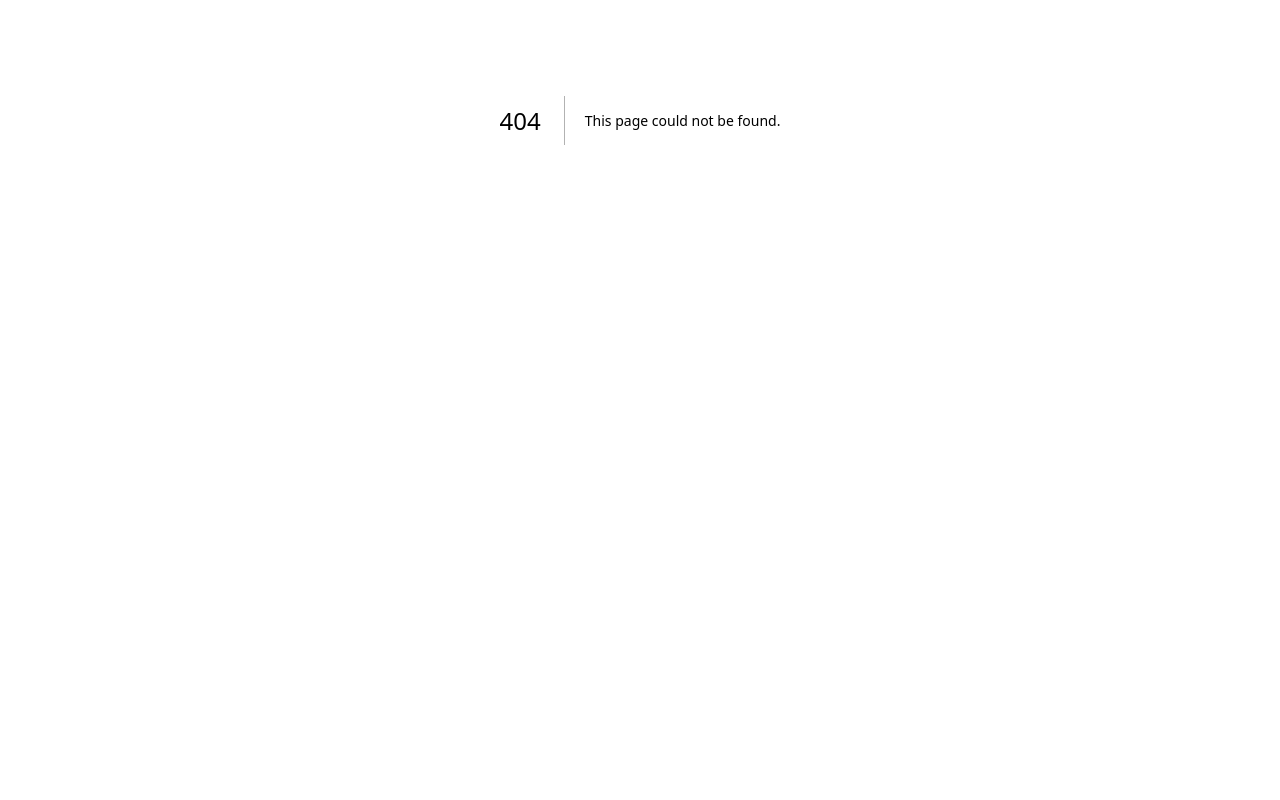
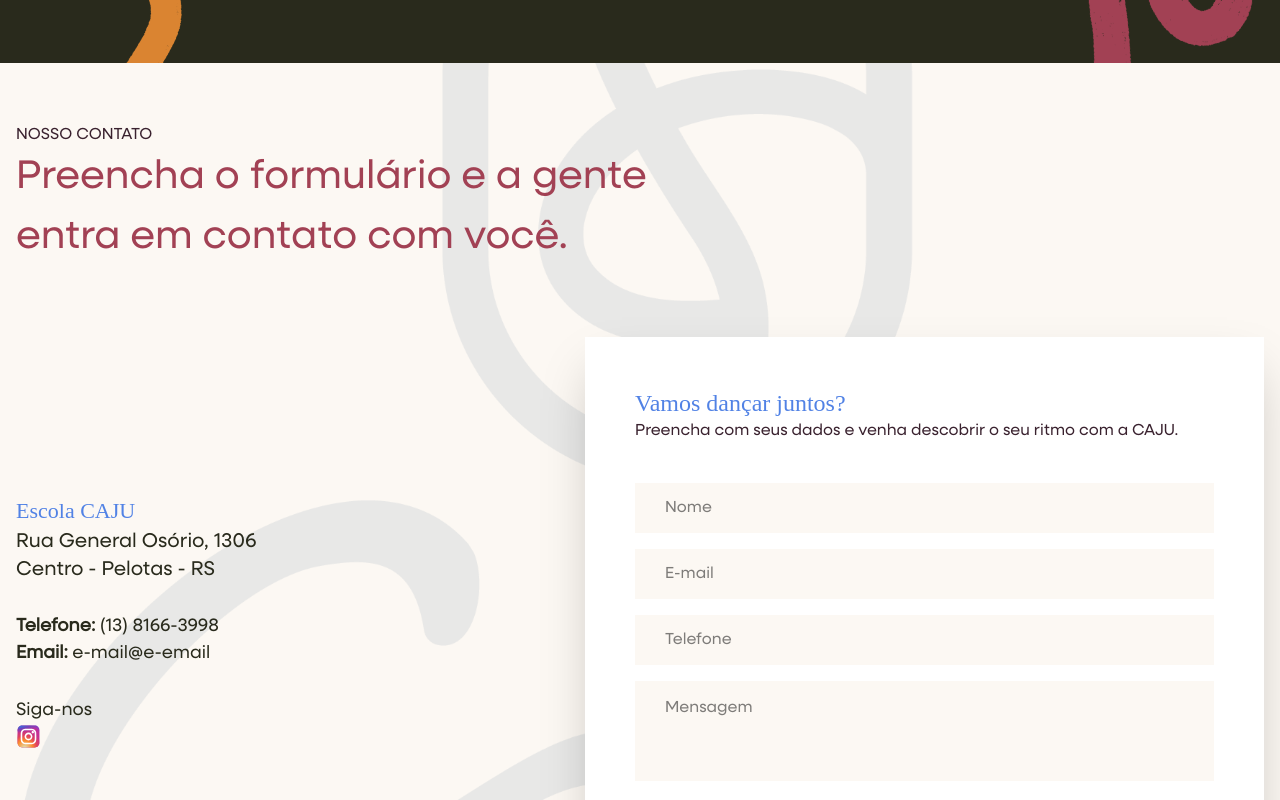
Before and after one commit to xgustavosz/cajunewlp, a Next.js app: page /contato in a window 1280 px wide. Before the commit this address had no page. Shown: the part 280-1080 px from the top of the page. Before the commit the page ends 800 px from the top, so only its background shows below. Built offline with nearby package versions, Linux system fonts and the light colour scheme; a web font is replaced by a local one.

Commit message:
:sparkles: create contact page

```diff
--- /dev/null
+++ b/src/app/contato/page.tsx
@@ -0,0 +1,7 @@
+import ContactPage from "@/components/layout/ContactPage";
+
+export default function Contato() {
+    return (
+        <ContactPage />
+    )
+}
--- a/src/app/layout.tsx
+++ b/src/app/layout.tsx
@@ -10,8 +10,8 @@ const poppins = Poppins({
 })
 
 export const metadata: Metadata = {
-  title: "Create Next App",
-  description: "Generated by create next app",
+  title: "Caju",
+  description: "Caju Landing Page",
 };
 
 export default function RootLayout({
--- a/src/components/AboutAlbum.tsx
+++ b/src/components/AboutAlbum.tsx
@@ -3,7 +3,7 @@ import Container from "./Container";
 
 export default function AboutAlbum() {
     return (
-        <div className="bg-[#CAD36B] py-10 px-4 md:px-10">
+        <div className="bg-[#CAD36B] pt-10 pb-[118px] px-4 md:px-10">
             <Container>
                 <div className="text-center mb-10">
                     <p className="text-[1.25rem] uppercase font-medium text-[#3A222F] tracking-wider">Do sonho à cena</p>
--- a/src/components/layout/About.tsx
+++ b/src/components/layout/About.tsx
@@ -24,7 +24,7 @@ export default function About({ hasButton }: AboutProps) {
                             Onde a dança é abrigo, expressão e encontro
                         </p>
                         {!hasButton && (
-                            <Link href="/sobre" passHref className="w-full max-w-60 mx-auto">
+                            <Link href="/sobre" passHref className="w-full max-w-60">
                                 <button className="relative z-10 bg-[#DA8331] max-w-60 w-full text-white px-4 py-2 rounded-sm cursor-pointer hover:bg-[#A24154] transition-colors">
                                     Veja mais
                                 </button>
--- a/src/components/layout/Class.tsx
+++ b/src/components/layout/Class.tsx
@@ -18,13 +18,13 @@ export default function Class() {
     const [isEnd, setIsEnd] = useState(false);
 
     const classes = [
-        { title: 'Cajuzinho Class', imageUrl: '/classImage01.jpg', buttonLink: '#' },
-        { title: 'Petit Caju', imageUrl: '/classImage02.jpg', buttonLink: '#' },
-        { title: 'Jazz Dance', imageUrl: '/classImage02.jpg', buttonLink: '#' },
-        { title: 'Jazz Dance Júnior', imageUrl: '/classImage01.jpg', buttonLink: '#' },
-        { title: 'Jazz Dance Júnior', imageUrl: '/classImage01.jpg', buttonLink: '#' },
-        { title: 'Jazz Dance Júnior', imageUrl: '/classImage01.jpg', buttonLink: '#' },
-        { title: 'Jazz Dance Júnior', imageUrl: '/classImage01.jpg', buttonLink: '#' },
+        { title: 'Cajuzinho Class', imageUrl: '/classImage01.jpg', buttonLink: '/eventos' },
+        { title: 'Petit Caju', imageUrl: '/classImage02.jpg', buttonLink: '/eventos' },
+        { title: 'Jazz Dance', imageUrl: '/classImage02.jpg', buttonLink: '/eventos' },
+        { title: 'Jazz Dance Júnior', imageUrl: '/classImage01.jpg', buttonLink: '/eventos' },
+        { title: 'Jazz Dance Júnior', imageUrl: '/classImage01.jpg', buttonLink: '/eventos' },
+        { title: 'Jazz Dance Júnior', imageUrl: '/classImage01.jpg', buttonLink: '/eventos' },
+        { title: 'Jazz Dance Júnior', imageUrl: '/classImage01.jpg', buttonLink: '/eventos' },
     ];
 
     useEffect(() => {
--- /dev/null
+++ b/src/components/layout/ContactPage.tsx
@@ -0,0 +1,15 @@
+import PageTitle from "../PageTitle";
+import Footer from "./Footer";
+import FormContact from "./FormContact";
+import Header from "./Header";
+
+export default function ContactPage() {
+    return (
+        <div>
+            <Header />
+            <PageTitle title="Contato" />
+            <FormContact isPage />
+            <Footer />
+        </div>
+    )
+}
--- a/src/components/layout/Event.tsx
+++ b/src/components/layout/Event.tsx
@@ -78,7 +78,7 @@ export default function Event() {
                     </div>
 
                     <Link
-                        href="#"
+                        href="/eventos"
                         className="text-center text-[#DA8331] font-medium underline"
                     >
                         Veja programação completa
--- a/src/components/layout/FormContact.tsx
+++ b/src/components/layout/FormContact.tsx
@@ -1,7 +1,11 @@
+import Link from "next/link";
 import Container from "../Container"
 import Image from "next/image"
 
-export default function FormContact() {
+interface FormContactProps {
+    isPage?: boolean;
+}
+export default function FormContact({ isPage }: FormContactProps) {
     return (
         <div className="relative bg-[#FCF8F3] py-[60px] overflow-hidden">
             <div className="absolute top-[-270px] left-1/2 -translate-x-1/2 z-0 w-[1440px] h-[894px]">
@@ -19,8 +23,37 @@ export default function FormContact() {
                     <p className="text-[#A24154] font-medium text-[2.5rem] max-w-[663px]">Preencha o formulário e a gente entra em contato com você.</p>
                 </div>
 
-                <div className="relative z-10 flex gap-4 justify-center lg:justify-between items-center mt-[70px]">
-                    <Image src="/bailarina-caju.png" alt="Bailarina" width={474} height={633} className="hidden lg:block" />
+                <div className="relative z-10 flex flex-col md:flex-row gap-4 justify-center lg:justify-between items-center mt-[70px]">
+
+                    {!isPage && <Image src="/bailarina-caju.png" alt="Bailarina" width={474} height={633} className="hidden lg:block" />}
+
+                    {isPage && (
+                        <div className="flex flex-col gap-[30px] text-[#292A1C] text-[1.125rem] mb-10 md:mb-0">
+                            <div>
+                                <p className="font-cursiveMedium text-[1.375rem] text-[#5182E5]">Escola CAJU</p>
+                                <p className="text-xl">Rua General Osório, 1306</p>
+                                <p className="text-xl">Centro - Pelotas - RS</p>
+                            </div>
+
+                            <div>
+                                <p><strong>Telefone:</strong> (13) 8166-3998</p>
+                                <p><strong>Email:</strong> e-mail@e-email</p>
+                            </div>
+
+                            <div>
+                                <p>Siga-nos</p>
+                                <Link href="https://www.instagram.com/cajudanca/" target="_blank">
+                                    <Image
+                                        src="/instagramIcon.svg"
+                                        alt="Logo Instagram"
+                                        width={25}
+                                        height={25}
+                                    />
+                                </Link>
+                            </div>
+                        </div>
+                    )}
+
                     <div className="p-[50px] bg-white shadow-2xl max-w-[679px] w-full">
                         <p className="font-cursiveMedium text-[#5182E5] text-2xl">Vamos dançar juntos?</p>
                         <p className="text-[#3A222F]">Preencha com seus dados e venha descobrir o seu ritmo com a CAJU.</p>
```
